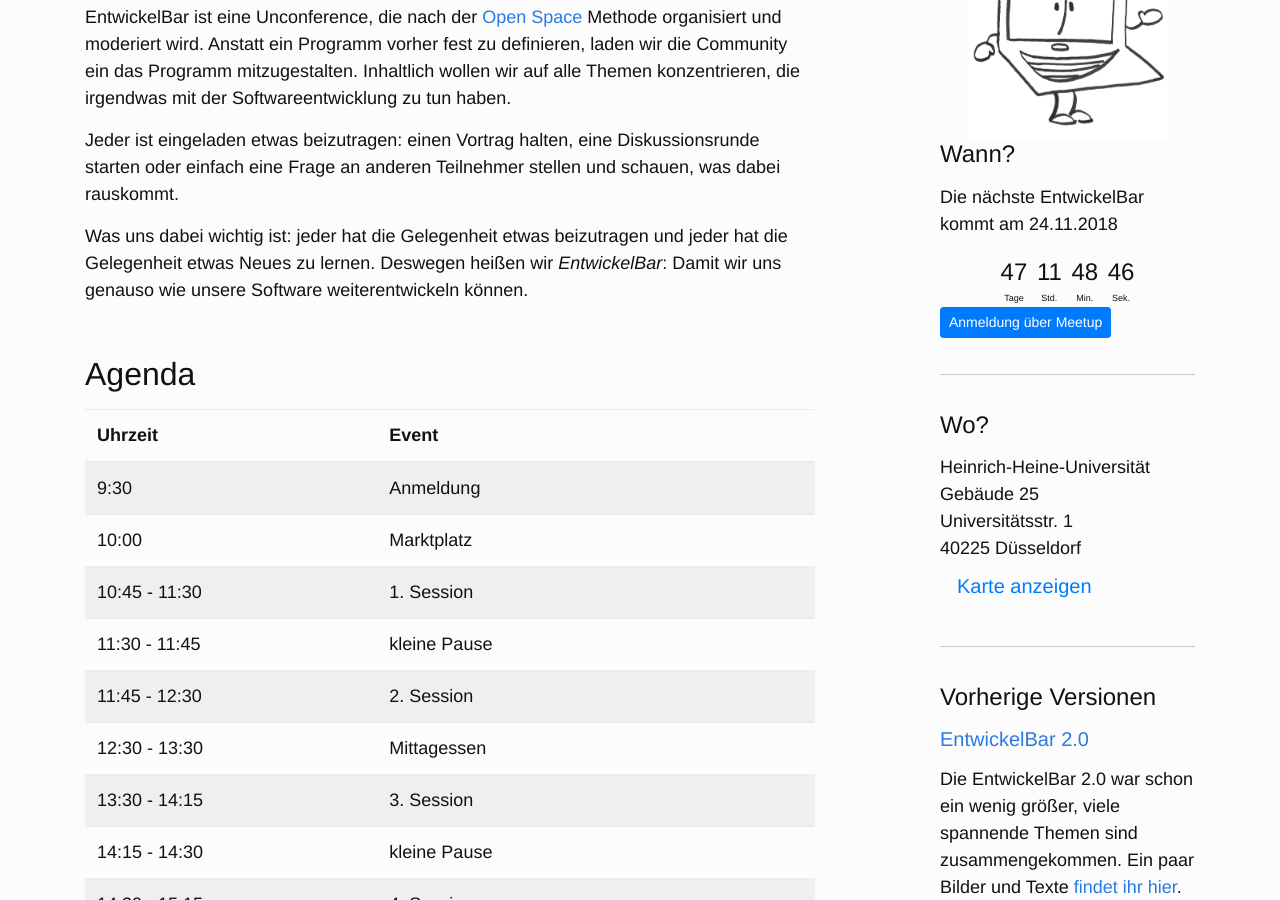
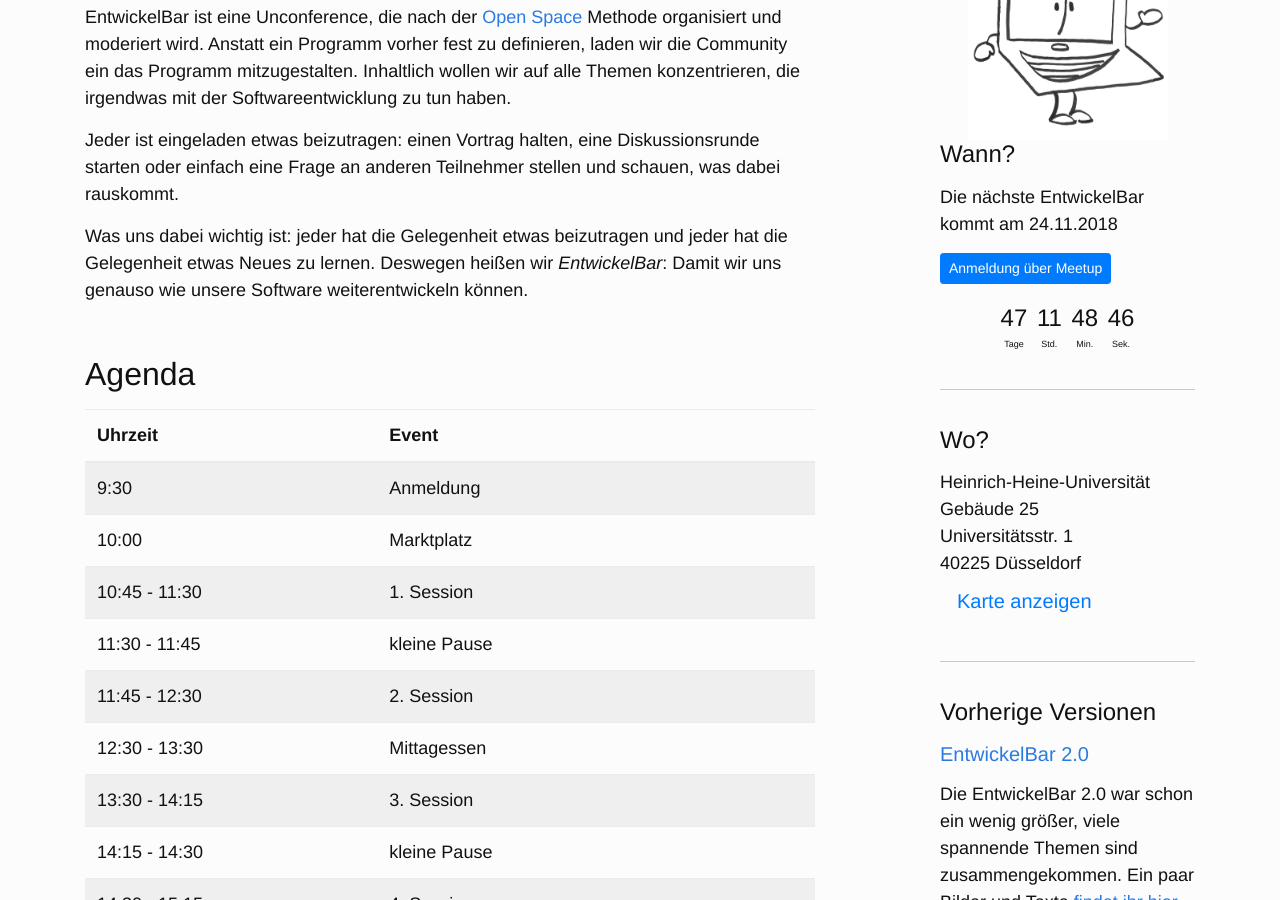
Before and after one commit to EntwickelBar/entwickelbar.github.io, a Jekyll site: the page built from index.html, in a window 1280 px wide and 900 px high, scrolled down 670 px. Built offline with Jekyll 4.4.1, drawn with Linux system fonts in a browser that asks for light colours.

Commit message:
Update sidebar.html

```diff
--- a/_includes/sidebar.html
+++ b/_includes/sidebar.html
@@ -5,6 +5,10 @@
 <h4>Wann?</h4>
 <p>Die nächste EntwickelBar kommt am <strong>24.11.2018</strong></p>
 
+<p>    <a href="https://www.meetup.com/de-DE/rheinJUG/events/255300471/" class="btn btn-primary btn-sm" style="white-space:normal !important">
+      Anmeldung über Meetup
+    </a>
+</p>
 
 <table style="margin: auto">
     <tr class="clock_times">
@@ -22,9 +26,7 @@
     </tr>
 </table>
 
-    <a href="https://www.meetup.com/de-DE/rheinJUG/events/255300471/" class="btn btn-primary btn-sm" style="white-space:normal !important">
-      Anmeldung über Meetup
-    </a>
+
 
 <hr>
 
```
